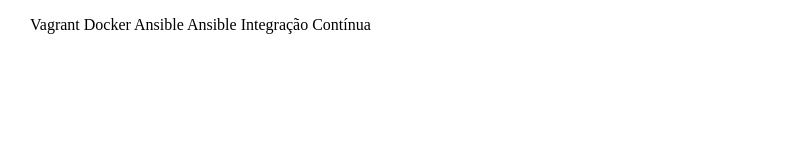
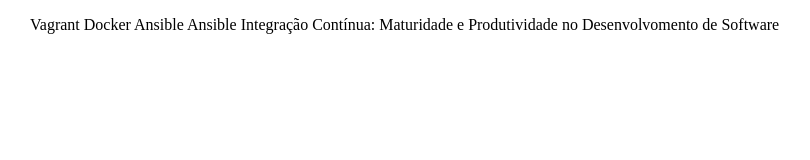
Before and after one commit to antonioreino/alura-git, a plain HTML site: page index.html in a window 1280 px wide. Shown: the whole page, without its empty margins (18-828 px from the left). Drawn offline with Linux system fonts and the light colour scheme.

Commit message:
Renomeando curso de Integração Contínua

```diff
--- a/index.html
+++ b/index.html
@@ -11,7 +11,7 @@
         <l1>Docker</l1>
         <l1>Ansible</l1>
         <l1>Ansible</l1>
-        <l1>Integração Contínua</l1>
+        <l1>Integração Contínua: Maturidade e Produtividade no Desenvolvomento de Software</l1>
     </ul>
 </body>
 </html>
```
